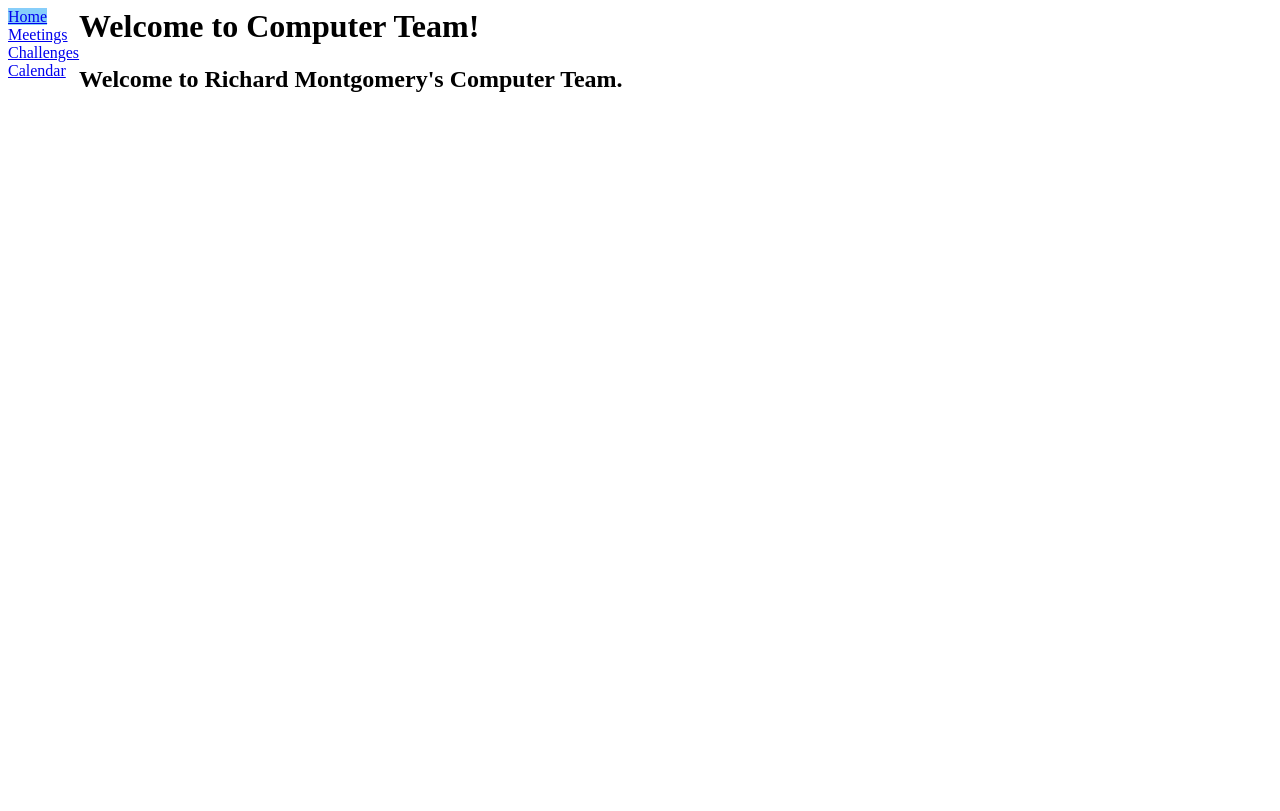
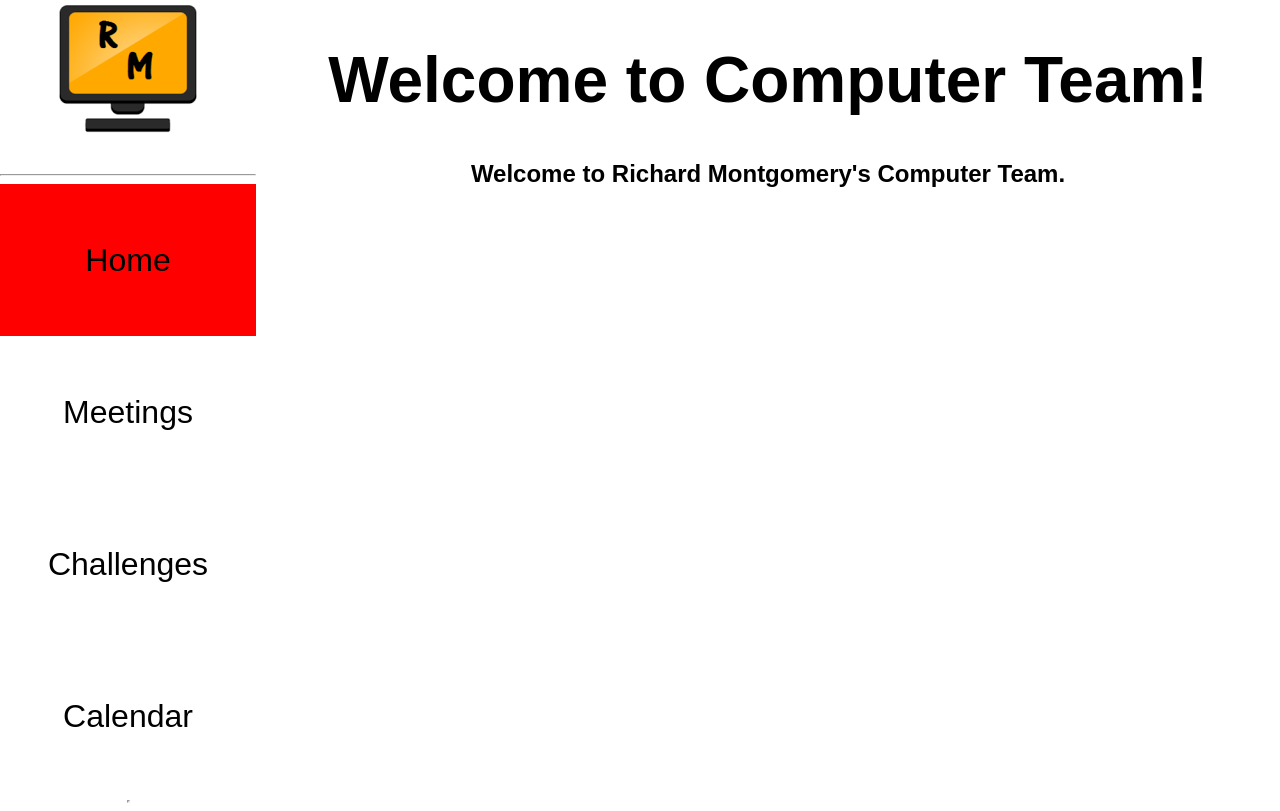
Before and after one commit to pentacontagons/compteam-website, a PHP site: page / in a window 1280 px wide. Before the commit the page ends 92 px from the top, so only its background shows below. Run offline with PHP 8.4, Linux system fonts and the light colour scheme.

Commit message:
Updated Header

```diff
--- a/index.html
+++ b/index.html
@@ -7,19 +7,35 @@
 
 	<body>
 
-		<ul class="header">
+		<div id="wrapper">
 
-			<li> <a href="/" class="current"> Home </a> </li>
+			<div class="header">
+
+
+				<img src="logo.png" alt="Logo" class="logo">
+				<hr>
+				<ul>
+
+					<li class="current"> <a href="/"> Home </a> </li>
 					<li> <a href="/"> Meetings </a> </li>
 					<li> <a href="/"> Challenges </a> </li>
 					<li> <a href="/"> Calendar </a> </li>
 
 				</ul>
+				<hr width="1" size="500">
+
+			</div>
+
+			<div class="info">
 
 				<h1> Welcome to Computer Team! </h1>
 
 				<h2> Welcome to Richard Montgomery's Computer Team. </h2>
 
+			</div>
+
+		</div>
+
 	</body>
 
 </html>
--- a/stylesheet.css
+++ b/stylesheet.css
@@ -1,21 +1,109 @@
-.header li
+body
 {
-	display: block;
+	margin: 0px;
+	padding: 0px;
+	font-family: Sans-Serif;
 }
 
-ul
+#wrapper
 {
-	margin: 0;
-	padding: 0;
+	width: 100%;
+	clear: both;
+}
+
+/* Aligning the header and the body */
+.header
+{
+	width: 20%;
 	float: left;
 }
 
-.header a:hover
+.info
 {
-	background-color: rgba(135,206,250,0.5);
+	width: 80%;
+	float: left;
+}
+
+/* Hovering for the header links */
+
+.header
+{
+	text-align: center;
+}
+
+.header div
+{
+	box-shadow: 20px 2px 1px #888888;
+}
+
+.header ul
+{
+	overflow: hidden;
+	list-style-type: none;
+	margin: 0;
+	text-align: center;
+	padding-left: 0px;
+}
+
+.header
+{
+	font-family: Sans-Serif;
+}
+
+.header li
+{
+	text-align:center;
+	display: flex;
+	justify-content: center;
+	height: 19%;
+	vertical-align: middle;
+	display: flex;
+	align-items: center;
+	color: black;
+	text-decoration: none;
+}
+
+.header a
+{
+	text-decoration: none;
+	color: black;
+	font-size: 200%;
+}
+
+.header div
+{
+	border-left: thick solid #ff0000;
+}
+
+.header img
+{
+	padding-bottom: 10%;
+}
+
+.header hr
+{
+	height: .1%;
+	background-color: rgba(0,0,0,0.2);
+}
+
+.header li:hover
+{
+	background-color:blue;
 }
 
 .current
 {
-	background-color: rgb(135,206,250);
+	background-color:red !important;
 }
+
+/* Body Centering */
+.info
+{
+	text-align: center;
+}
+
+.info h1
+{
+	font-size: 400%;
+	color:
+}
```
Lines whose indentation alone changed are shown as unchanged.
